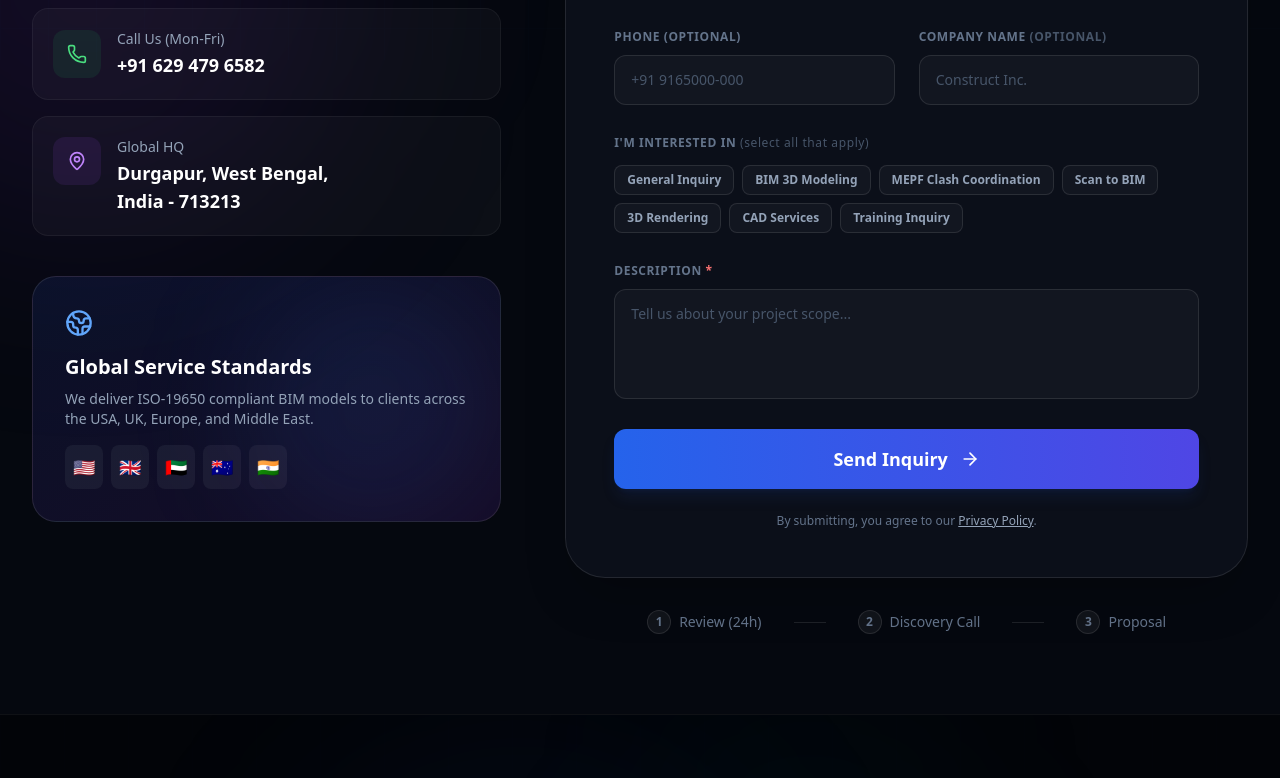
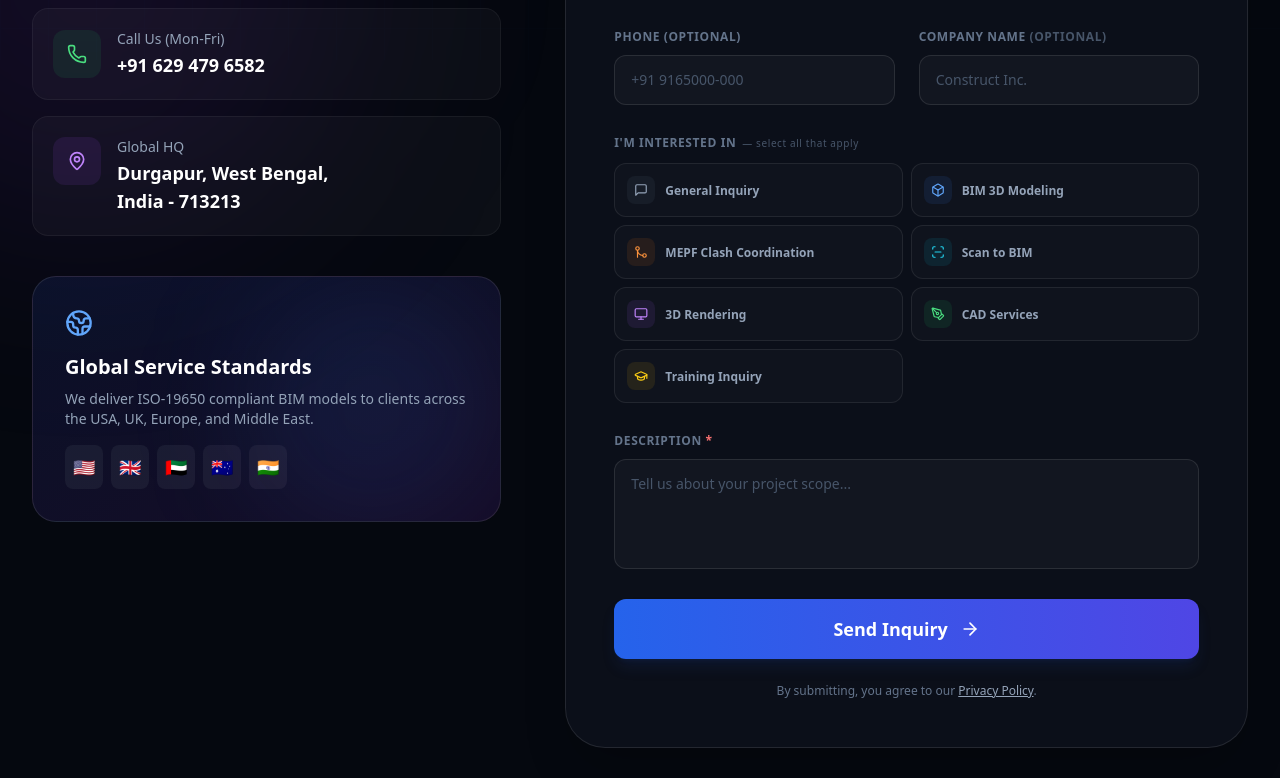
Before and after one commit to harshkhandelwal17/tbes_company_website, a Next.js app: page /contact in a window 1280 px wide. Shown: the part 740-1518 px from the top of the page. Built offline with nearby package versions, Linux system fonts and the light colour scheme; no server answers; the database is empty.

Commit message:
all required changes done

```diff
--- a/src/app/contact/page.tsx
+++ b/src/app/contact/page.tsx
@@ -4,8 +4,19 @@ import { useState } from 'react';
 import {
   Mail, Phone, MapPin,
   CheckCircle2, ArrowRight,
-  Globe2, MessageSquare, Loader2
+  Globe2, MessageSquare, Loader2,
+  Box, GitMerge, ScanLine, Monitor, PenTool, GraduationCap, Check
 } from 'lucide-react';
+
+const SERVICE_CONFIG = [
+  { label: 'General Inquiry',         icon: MessageSquare, color: 'text-slate-400',  bg: 'bg-slate-500/10'  },
+  { label: 'BIM 3D Modeling',         icon: Box,           color: 'text-blue-400',   bg: 'bg-blue-500/10'   },
+  { label: 'MEPF Clash Coordination', icon: GitMerge,      color: 'text-orange-400', bg: 'bg-orange-500/10' },
+  { label: 'Scan to BIM',             icon: ScanLine,      color: 'text-cyan-400',   bg: 'bg-cyan-500/10'   },
+  { label: '3D Rendering',            icon: Monitor,       color: 'text-purple-400', bg: 'bg-purple-500/10' },
+  { label: 'CAD Services',            icon: PenTool,       color: 'text-green-400',  bg: 'bg-green-500/10'  },
+  { label: 'Training Inquiry',        icon: GraduationCap, color: 'text-yellow-400', bg: 'bg-yellow-500/10' },
+] as const;
 
 export default function ContactPage() {
   const [form, setForm] = useState({
@@ -18,16 +29,6 @@ export default function ContactPage() {
   });
   const [status, setStatus] = useState<'idle' | 'sending' | 'success' | 'error'>('idle');
   const [focusedField, setFocusedField] = useState<string | null>(null);
-
-  const serviceOptions = [
-    'General Inquiry',
-    'BIM 3D Modeling',
-    'MEPF Clash Coordination',
-    'Scan to BIM',
-    '3D Rendering',
-    'CAD Services',
-    'Training Inquiry'
-  ];
 
   const handleChange = (e: React.ChangeEvent<HTMLInputElement | HTMLTextAreaElement | HTMLSelectElement>) => {
     setForm({ ...form, [e.target.name]: e.target.value });
@@ -189,23 +190,32 @@ export default function ContactPage() {
 
                   <div className="space-y-2 w-full">
                     <label className={`text-[10px] sm:text-xs font-bold uppercase tracking-wider transition-colors ${focusedField === 'service' ? 'text-blue-400' : 'text-slate-500'}`}>
-                      I'm Interested In <span className="text-slate-600 normal-case font-normal">(select all that apply)</span>
+                      I'm Interested In
+                      <span className="ml-1.5 text-slate-600 normal-case font-normal text-[10px]">— select all that apply</span>
                     </label>
-                    <div className="flex flex-wrap gap-2 pt-1">
-                      {serviceOptions.map(opt => {
-                        const selected = form.serviceInterest.includes(opt);
+                    <div className="grid grid-cols-2 gap-2 pt-0.5">
+                      {SERVICE_CONFIG.map(({ label, icon: Icon, color, bg }) => {
+                        const selected = form.serviceInterest.includes(label);
                         return (
                           <button
-                            key={opt}
+                            key={label}
                             type="button"
-                            onClick={() => toggleService(opt)}
-                            className={`px-3 py-1.5 rounded-lg text-xs font-bold border transition-all select-none ${
+                            onClick={() => toggleService(label)}
+                            className={`relative flex items-center gap-2.5 p-3 rounded-xl border text-left transition-all ${
                               selected
-                                ? 'bg-blue-600 border-blue-500 text-white shadow-sm shadow-blue-900/40'
-                                : 'bg-white/[0.03] border-white/10 text-slate-400 hover:border-blue-500/40 hover:text-slate-200'
+                                ? 'border-blue-500/50 bg-blue-500/[0.08] text-white'
+                                : 'border-white/[0.08] bg-white/[0.02] text-slate-400 hover:border-white/20 hover:bg-white/[0.04] hover:text-slate-200'
                             }`}
                           >
-                            {selected && <span className="mr-1">✓</span>}{opt}
+                            <div className={`shrink-0 w-7 h-7 rounded-lg flex items-center justify-center ${bg}`}>
+                              <Icon size={14} className={color} />
+                            </div>
+                            <span className="text-xs font-semibold leading-tight">{label}</span>
+                            {selected && (
+                              <div className="absolute top-1.5 right-1.5 w-3.5 h-3.5 bg-blue-500 rounded-full flex items-center justify-center">
+                                <Check size={9} className="text-white" />
+                              </div>
+                            )}
                           </button>
                         );
                       })}
--- a/src/components/Home/ContactSection.tsx
+++ b/src/components/Home/ContactSection.tsx
@@ -1,7 +1,19 @@
 'use client';
 
 import { useState } from 'react';
-import { Mail, Phone, MapPin, Send, CheckCircle2, ArrowRight, AlertCircle, Loader2 ,LocationEdit} from 'lucide-react';
+import { Mail, Phone, MapPin, Send, CheckCircle2, ArrowRight, AlertCircle, Loader2, LocationEdit,
+  Box, GitMerge, ScanLine, Monitor, PenTool, GraduationCap, MessageSquare, Check
+} from 'lucide-react';
+
+const SERVICE_CONFIG = [
+  { label: 'General Inquiry',         icon: MessageSquare, color: 'text-slate-400',  bg: 'bg-slate-500/10'  },
+  { label: 'BIM 3D Modeling',         icon: Box,           color: 'text-blue-400',   bg: 'bg-blue-500/10'   },
+  { label: 'MEPF Clash Coordination', icon: GitMerge,      color: 'text-orange-400', bg: 'bg-orange-500/10' },
+  { label: 'Scan to BIM',             icon: ScanLine,      color: 'text-cyan-400',   bg: 'bg-cyan-500/10'   },
+  { label: '3D Rendering',            icon: Monitor,       color: 'text-purple-400', bg: 'bg-purple-500/10' },
+  { label: 'CAD Services',            icon: PenTool,       color: 'text-green-400',  bg: 'bg-green-500/10'  },
+  { label: 'Training Inquiry',        icon: GraduationCap, color: 'text-yellow-400', bg: 'bg-yellow-500/10' },
+] as const;
 
 const ContactSection = () => {
   const [form, setForm] = useState({
@@ -16,16 +28,6 @@ const ContactSection = () => {
 
   const [status, setStatus] = useState<'idle' | 'loading' | 'success' | 'error'>('idle');
   const [errorMessage, setErrorMessage] = useState('');
-
-  const serviceOptions = [
-    'General Inquiry',
-    'BIM 3D Modeling',
-    'MEPF Clash Coordination',
-    'Scan to BIM',
-    '3D Rendering',
-    'CAD Services',
-    'Training Inquiry'
-  ];
 
   const handleChange = (e: React.ChangeEvent<HTMLInputElement | HTMLTextAreaElement | HTMLSelectElement>) => {
     setForm({ ...form, [e.target.name]: e.target.value });
@@ -209,26 +211,35 @@ const ContactSection = () => {
                       </div>
                     </div>
 
-                    {/* Service & Subject Row — Service is now full-width chip multi-select */}
+                    {/* Service Needed — icon card grid */}
                     <div className="space-y-1.5">
                       <label className="text-[10px] text-slate-500 uppercase font-black tracking-widest pl-1">
-                        Service Needed <span className="normal-case font-normal text-slate-600">(select all that apply)</span>
+                        Service Needed
+                        <span className="ml-1.5 normal-case font-normal text-slate-600">— select all that apply</span>
                       </label>
-                      <div className="flex flex-wrap gap-2 pt-0.5">
-                        {serviceOptions.map(opt => {
-                          const selected = form.serviceInterest.includes(opt);
+                      <div className="grid grid-cols-2 gap-2 pt-0.5">
+                        {SERVICE_CONFIG.map(({ label, icon: Icon, color, bg }) => {
+                          const selected = form.serviceInterest.includes(label);
                           return (
                             <button
-                              key={opt}
+                              key={label}
                               type="button"
-                              onClick={() => toggleService(opt)}
-                              className={`px-3 py-1.5 rounded-lg text-xs font-bold border transition-all select-none ${
+                              onClick={() => toggleService(label)}
+                              className={`relative flex items-center gap-2.5 p-3 rounded-xl border text-left transition-all ${
                                 selected
-                                  ? 'bg-blue-600 border-blue-500 text-white shadow-sm shadow-blue-900/40'
-                                  : 'bg-white/[0.03] border-white/[0.1] text-slate-400 hover:border-blue-500/40 hover:text-slate-200'
+                                  ? 'border-blue-500/50 bg-blue-500/[0.08] text-white'
+                                  : 'border-white/[0.08] bg-white/[0.02] text-slate-400 hover:border-white/20 hover:bg-white/[0.04] hover:text-slate-200'
                               }`}
                             >
-                              {selected && <span className="mr-1">✓</span>}{opt}
+                              <div className={`shrink-0 w-7 h-7 rounded-lg flex items-center justify-center ${bg}`}>
+                                <Icon size={14} className={color} />
+                              </div>
+                              <span className="text-xs font-semibold leading-tight">{label}</span>
+                              {selected && (
+                                <div className="absolute top-1.5 right-1.5 w-3.5 h-3.5 bg-blue-500 rounded-full flex items-center justify-center">
+                                  <Check size={9} className="text-white" />
+                                </div>
+                              )}
                             </button>
                           );
                         })}
```
